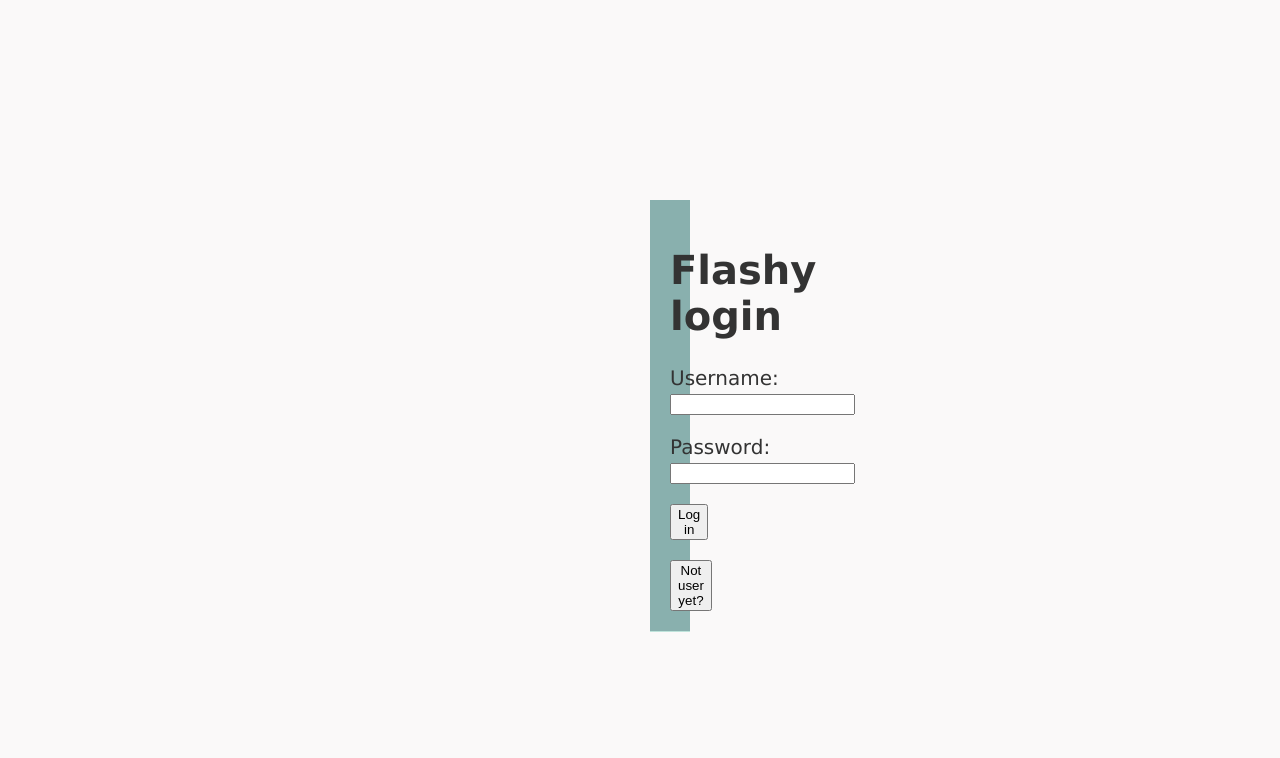
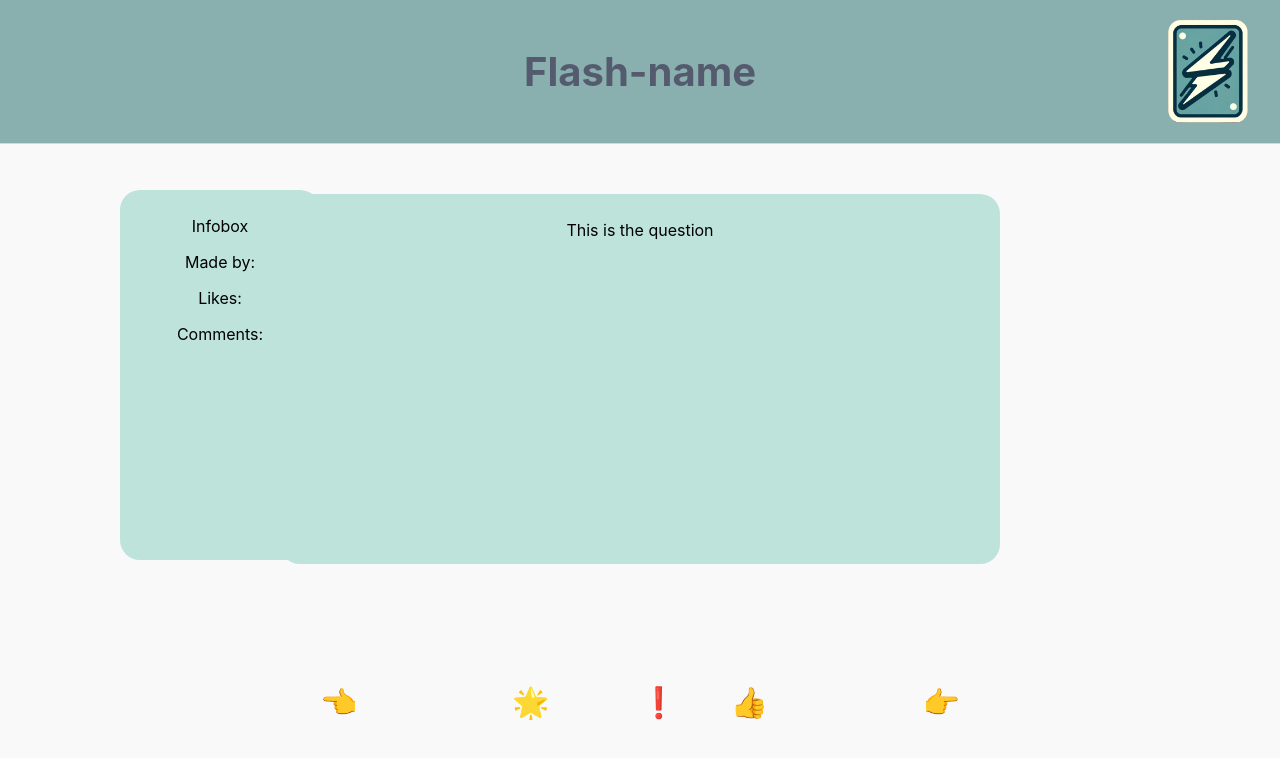
Before and after one commit to ThomasHWik/Flashy-frontend, a React (Create React App) app: page /quiz in a window 1280 px wide. Shown: the top 758 px of the page. Built offline with nearby package versions, Linux system fonts and the light colour scheme.

Commit message:
Resolve "create quiz page"

```diff
--- a/src/App.js
+++ b/src/App.js
@@ -8,6 +8,7 @@ import CreateFlashy from './components/createFlashy';
 import CreateAdmin from './components/createAdmin';
 import Login from './components/login';
 import CreateUser from './components/createUser';
+import Quiz from './components/quiz';
 
 function App() {
   return (
@@ -54,6 +55,12 @@ function App() {
               <CreateUser />
             </>
           } />
+          <Route path ="/quiz" element ={
+            <>
+              <Header header = "Flash-name"/>
+              <Quiz />
+              </>
+          } />
         </Routes>
       </div>
     </Router>
--- /dev/null
+++ b/src/components/css/quiz.css
@@ -0,0 +1,63 @@
+.container {
+    position: absolute;
+}
+
+.quizBox {
+    position:relative;
+    top: 50px;
+    width:700px;
+    height:350px;
+    border-radius: 20px;
+    margin: 0 auto;
+    background:#BEE3DB;
+    padding:10px;
+    cursor: pointer;
+}
+
+.infoBox {
+    position:absolute;
+    top:190px;
+    left: 120px;
+    width:180px;
+    height:350px;
+    border-radius: 20px;
+    background:#BEE3DB;
+    padding:10px;
+    text-align: center;
+}
+
+
+.cardText{
+   text-align: center;
+}
+
+.buttonNext {
+    position: absolute;
+    bottom: 8%;
+    right: 25%;
+}
+
+.buttonBack {
+    position: absolute;
+    bottom: 8%;
+    left: 25%;
+}
+
+.buttonLike {
+    position: absolute;
+    bottom: 8%;
+    right: 40%;
+}
+
+.buttonFavourite {
+    position: absolute;
+    bottom: 8%;
+    left: 40%;
+}
+
+.buttonFlag {
+    position: absolute;
+    bottom: 8%;
+    left: 50%;
+    right: 50%;
+}
--- /dev/null
+++ b/src/components/quiz.js
@@ -0,0 +1,81 @@
+import React, {useState} from "react";
+import './css/quiz.css';
+
+function Quiz() {
+
+    const buttonStyle = {
+        color: "#FAF9F9",
+        backgroundColor: '#555B6E',
+        fontSize: '20px',
+        fontFamily: 'Lucida Sans',
+        cursor: "pointer"
+    };
+
+    const buttonEmojiStyle = {
+        padding: 0,
+        border: "#FAF9F9",
+        fontSize: "30px",
+        background: "#FAF9F9",
+        cursor: "pointer"
+    }
+
+    function turnCard() {
+        var cardText = document.querySelector('.cardText');
+        if(cardText.innerHTML === "This is the answer"){
+            cardText.innerHTML = "This is the question";
+        }
+        else{
+            cardText.innerHTML = "This is the answer";
+        }
+    }
+
+
+    /*
+
+    const [currentCardIndex, setCurrentCardIndex] = useState(0);
+
+    const nextCard = () => {
+        setCurrentCardIndex((prevIndex) => (prevIndex + 1) % flashcards.length);
+    };
+
+    */
+
+    return (
+
+
+    <div>
+        <div classname = "container">
+
+            <div className="quizBox" onClick={turnCard}>
+                <p className="cardText">This is the question</p>
+            </div>
+
+            <div className ="infoBox">
+                <p>Infobox</p>
+                <p>Made by:</p>
+                <p>Likes:</p>
+                <p>Comments:</p>
+
+            </div>
+
+        </div>
+
+        <div className="divBtn">
+            <p className="buttonNext"><button style= {buttonEmojiStyle}>👉</button></p>
+
+            <p className="buttonBack"><button style= {buttonEmojiStyle}>👈</button></p>
+
+            <p className="buttonLike"><button style= {buttonEmojiStyle}>👍</button></p>
+
+            <p className="buttonFavourite"><button style= {buttonEmojiStyle}>🌟</button></p>
+
+            <p className="buttonFlag"><button style= {buttonEmojiStyle}>❗</button></p>
+        </div>
+    </div>
+
+    )
+
+}
+
+
+export default Quiz;
```
